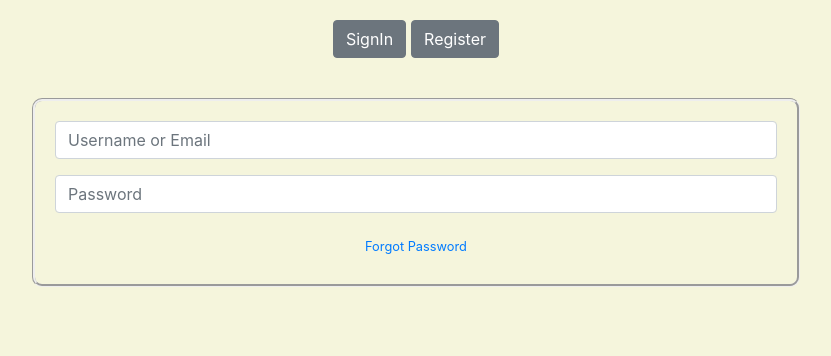
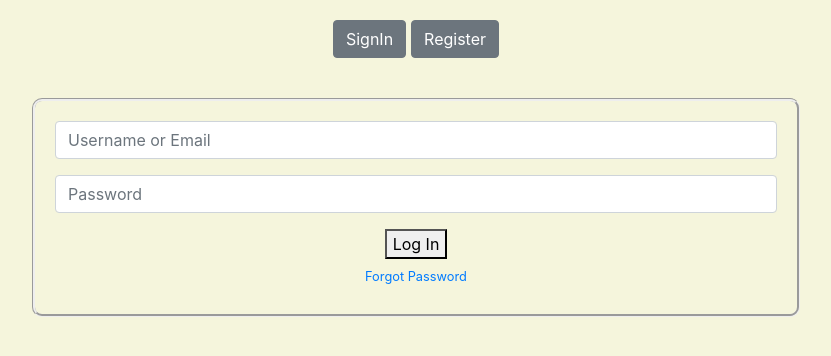
Before and after one commit to Gwanom/spotigram-client, a React (Create React App) app in the folder client/: page /thread in a window 1280 px wide. Shown: the top 356 px of the page, without its empty margins (224-1055 px from the left). Built offline with nearby package versions, Linux system fonts and the light colour scheme.

Commit message:
login connects to backend

```diff
--- a/client/src/Components/NavbarComponent.jsx
+++ b/client/src/Components/NavbarComponent.jsx
@@ -9,7 +9,7 @@ export class NavbarComponent extends React.Component{
         this.state = {searchField: ''};
 
         this.search = this.search.bind(this);
-      }
+    }
 
     search(event) {
         alert('A search was submitted for: ' + this.state.searchField);
--- a/client/src/Components/Users/HomeComponent.js
+++ b/client/src/Components/Users/HomeComponent.js
@@ -23,6 +23,8 @@ export class HomeComponent extends React.Component{
     render(){
         return(
             <React.Fragment>
+
+
                 <div className="homePage">
                     <div  id="login_buttons" role="group">
                         <button type="button" value="signin" onClick={this.getPage} className="btn btn-secondary">SignIn</button>
--- a/client/src/Components/Users/SignInComponent.js
+++ b/client/src/Components/Users/SignInComponent.js
@@ -1,17 +1,80 @@
 import React from "react";
 
 export class SignInComponent extends React.Component{
+    constructor(props) {
+        super(props);
+        this.state = {name: '',
+                    password: ''};
+
+        //this.login = this.login.bind(this);
+    }
+
+    passwordChange = (e) => {
+        this.setState({
+            ...this.state,
+            password: e.target.value
+        })
+    }
+
+    nameChange = (e) => {
+        this.setState({
+            ...this.state,
+            name: e.target.value
+        })
+    }
+
+    login=(event) => {
+        //alert('A login was submitted for: ' + this.state.name);
+        //console.log('A login was submitted for: ' + this.state.name);
+        var cred;
+        if (this.state.name.includes("@")) {
+            var email = this.state.name;
+            cred = {
+                email,
+                password: this.state.password
+              }
+        } else {
+            const username = this.state.name;
+            cred = {
+                username,
+                password: this.state.password
+              }
+        }
+
+        fetch('http://localhost:8088/users/login', {
+            method: 'POST',
+            body: JSON.stringify(cred),
+            headers: {
+            'Content-Type': 'application/json'
+            },
+            credentials: 'include'
+        }).then(resp => resp.json()).then(resp=>{
+            console.log(resp);
+            console.log(resp.info[0].username);
+        })
+        .catch(err => {
+          console.log(err);
+        });
+
+        event.preventDefault();
+    }
+
+    // POST credential with either username OR email fields, followed by password field
+
     render(){
         return(
             <React.Fragment>
                 <div className="login_div">
-                    <form className="login_form">
+                    <form className="login_form" onSubmit={this.login}>
                         <div className="form-group">
-                            <input type="text" title="Enter username or email address" placeholder="Username or Email" title="Enter username or email" autoComplete="false"  className="form-control" id="inputEmail"/>
+                            <input type="text" title="Enter username or email address" placeholder="Username or Email" autoComplete="false"  className="form-control" id="inputEmail"
+                            required value={this.state.name} onChange={this.nameChange}/>
                         </div>
                         <div className="form-group">
-                            <input type="password" placeholder="Password" className="form-control" autoComplete="false" id="inputPassword"></input>
+                            <input type="password" placeholder="Password" className="form-control" autoComplete="false" id="inputPassword"
+                            required value={this.state.password} onChange={this.passwordChange}></input>
                         </div>
+                        <button type = "submit">Log In</button>
                         <small><a className="nav-link" href="/forgot">Forgot Password</a></small>
                     </form>
                 </div>
```
Also changed, not shown: client/src/Components/Info/AlbumComponent.jsx (added, +13 -0 lines), client/src/Components/Info/ArtistComponent.jsx (added, +13 -0 lines), client/src/Components/Info/ProfileComponent.jsx (added, +13 -0 lines), client/src/Components/Info/SongComponent.jsx (added, +13 -0 lines), client/src/Components/Thread/PostComponent.jsx (+10 -1 lines), client/src/Components/Thread/ThreadComponent.jsx (added, +15 -0 lines), 2 other files (tests, documents, lock files or other folders).
